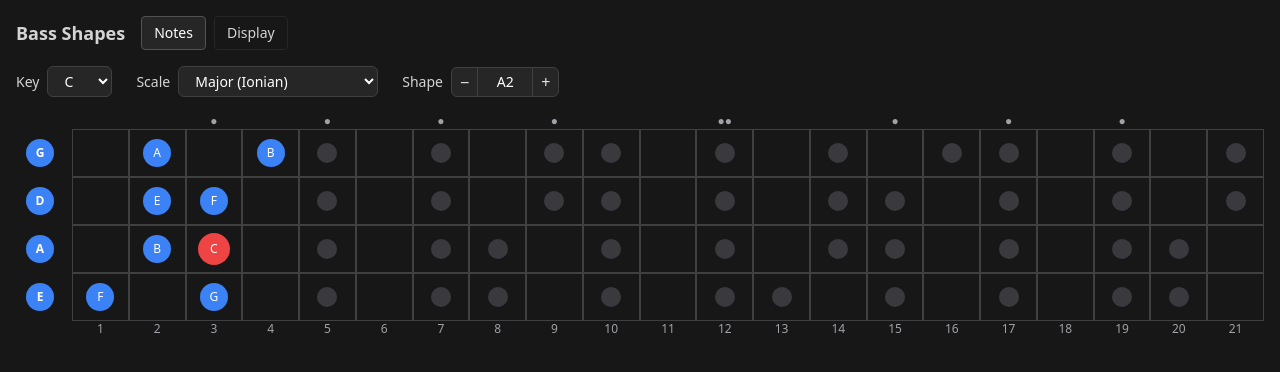
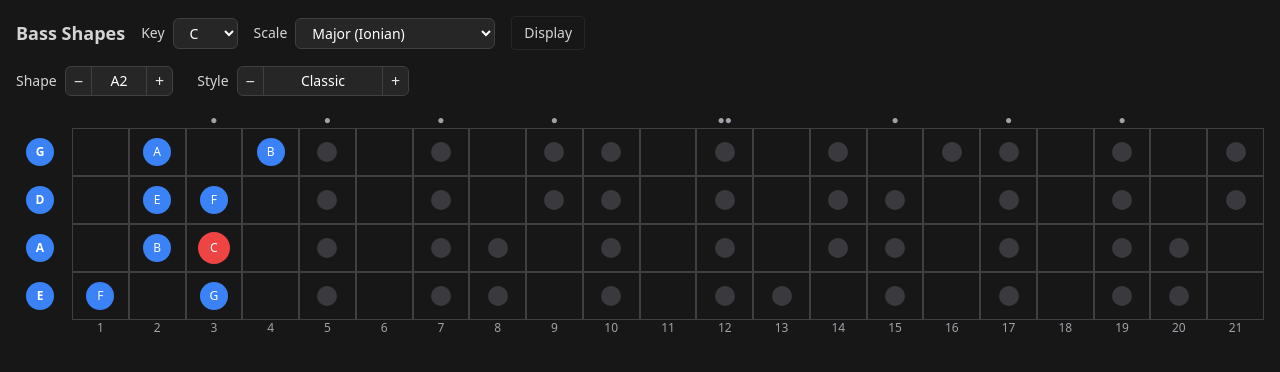
Before and after one commit to breakdowndrums/bassshapes, a React (Vite) app: page / in a window 1280 px wide. Shown: the top 372 px of the page. Built offline with nearby package versions, Linux system fonts and the light colour scheme.

Commit message:
new colors, new layout

```diff
--- a/src/App.jsx
+++ b/src/App.jsx
@@ -31,7 +31,7 @@ export default function App() {
   const [styleVariant, setStyleVariant] = useState('classic') // classic | harmonic | fingers
   const [labelMode, setLabelMode] = useState('notes') // notes | fingers | degrees
   const [openStringsMode, setOpenStringsMode] = useState('shapeOnly') // shapeOnly | inScale
-  const [activeCategory, setActiveCategory] = useState('notes') // notes | display
+  const [displayActive, setDisplayActive] = useState(false)
 
   const key = KEYS[keyIdx]
   const scale = SCALES[scaleIdx]
@@ -248,44 +248,41 @@ export default function App() {
 
   return (
     <div className="p-4 space-y-4" style={{ backgroundColor: '#171717' }}>
-      <div className="flex items-center gap-4">
+      <div className="flex items-center gap-4 flex-wrap">
         <h1 className="text-lg font-semibold" style={{ fontFamily: 'var(--font-ui)', color: 'var(--color-label)' }}>
           Bass Shapes
         </h1>
 
+        <div className="flex items-center gap-4 flex-wrap">
+          {keySelect}
+          {scaleSelect}
+        </div>
+
         <div className="flex items-center gap-2">
-          {['notes', 'display'].map((tab) => (
           <button
-              key={tab}
-              onClick={() => setActiveCategory(tab)}
+            type="button"
+            onClick={() => setDisplayActive((v) => !v)}
             className={`px-3 py-1.5 rounded border text-sm capitalize ${
-                activeCategory === tab
+              displayActive
                 ? 'bg-neutral-800 border-neutral-600 text-white'
                 : 'bg-neutral-900 border-neutral-800 text-neutral-300 hover:bg-neutral-800/60'
             }`}
           >
-              {tab}
+            display
           </button>
-          ))}
         </div>
       </div>
 
       <div className="flex flex-wrap gap-6 items-center">
-        {activeCategory === 'notes' && (
-          <>
-            {keySelect}
-            {scaleSelect}
-
         <div className="flex items-center gap-2">
           <span className="text-sm text-neutral-300">Shape</span>
           {shapeStepper}
         </div>
-          </>
-        )}
 
-        {activeCategory === 'display' && (
+        {styleStepper}
+
+        {displayActive && (
           <>
-            {styleStepper}
             {labelsStepper}
             {openStringsStepper}
           </>
--- a/src/Fretboard.jsx
+++ b/src/Fretboard.jsx
@@ -2,11 +2,11 @@
 import { getNoteName } from './music'
 
 const FINGER_COLORS = {
-  0: '#a34ce6', // open string
-  1: '#d94b95',
-  2: '#574ce6',
-  3: '#ff633f',
-  4: '#4c8fe6',
+  0: '#F93B41', // open string
+  1: '#FAB101',
+  2: '#FB6500',
+  3: '#745BFB',
+  4: '#01A5FA',
 }
 
 const STRINGS = [
```
Lines whose indentation alone changed are shown as unchanged.
